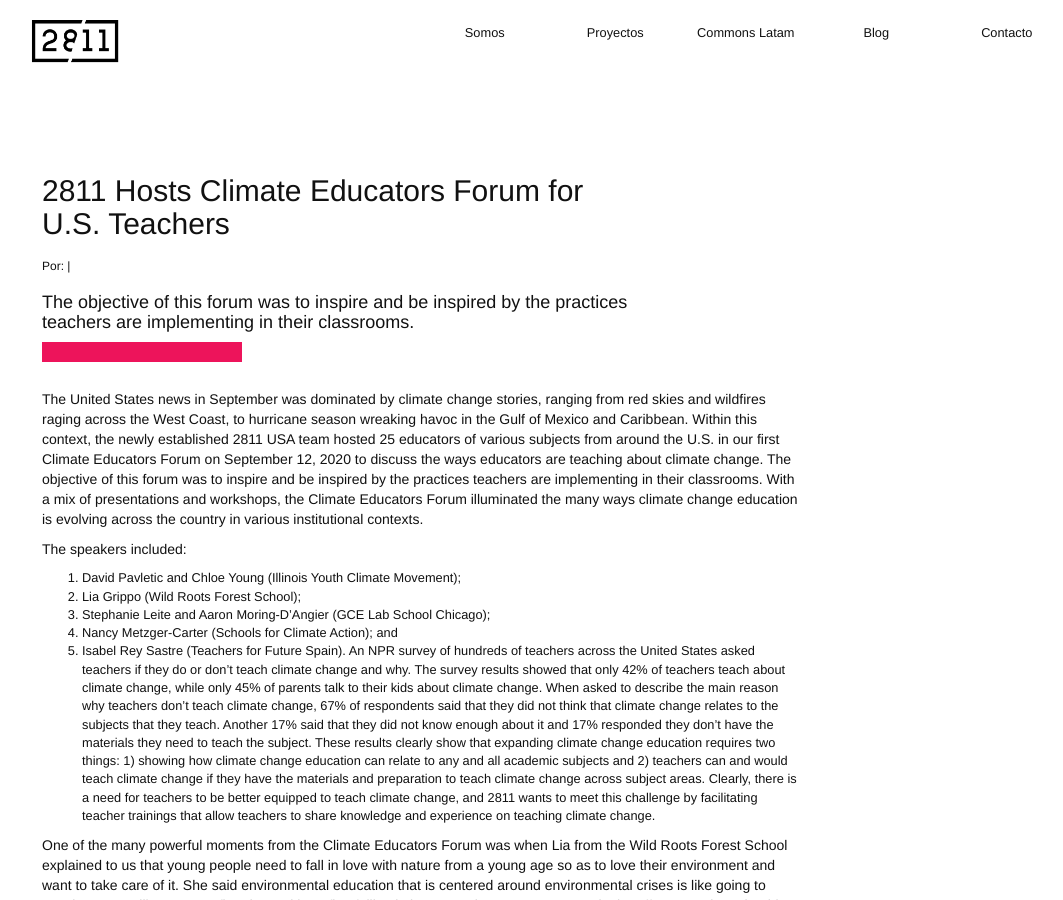
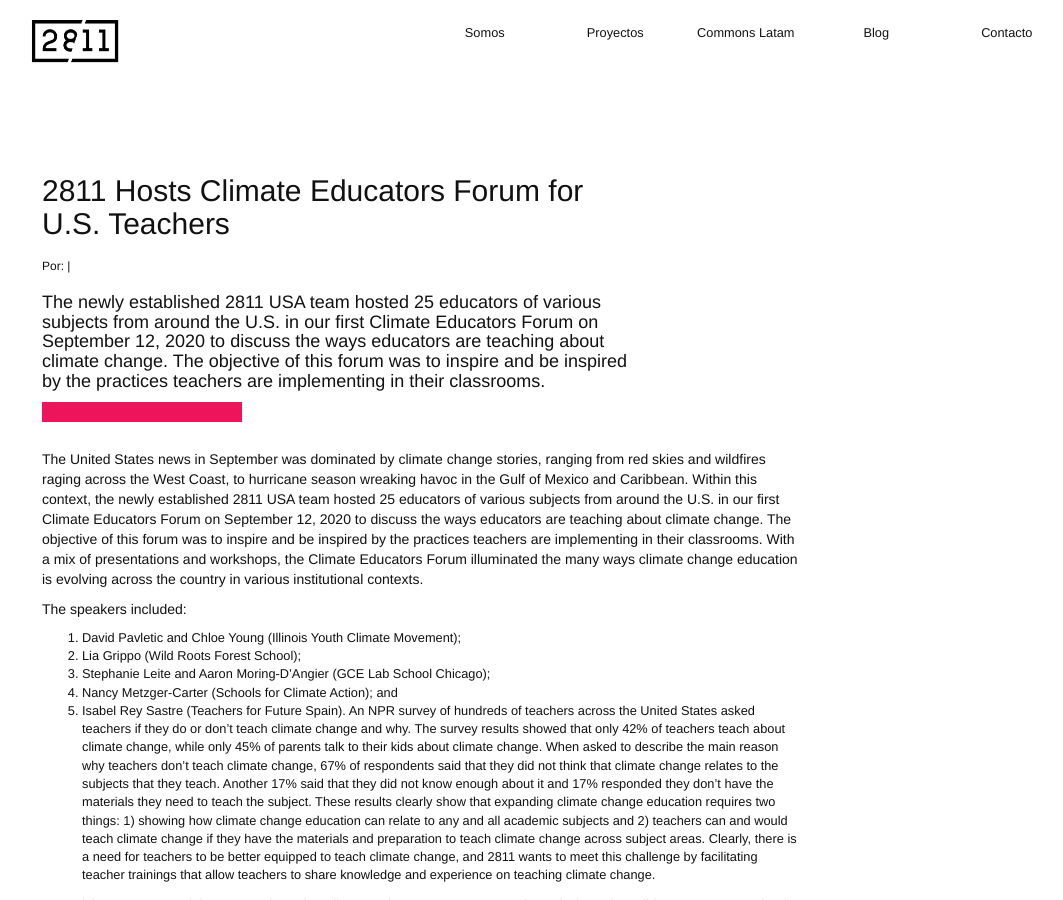
Before and after one commit to 2811Chile/2811Chile.github.io, a Jekyll site: the page built from _posts/2020-11-03-2811-hosts-climate-educators-forum-for-us-teachers.markdown, in a window 1280 px wide and 900 px high. Shown: the whole window, without its empty margins (138-1201 px from the left). Built offline with Jekyll 4.4.1, drawn with Linux system fonts in a browser that asks for light colours; nearby versions of some CDN libraries; some web fonts are replaced; our own code applies the rules of GitHub Pages for plain Markdown files.

Commit message:
Updated 2811 Hosts Climate Educators Forum For Us Teachers

```diff
--- a/_posts/2020-11-03-2811-hosts-climate-educators-forum-for-us-teachers.markdown
+++ b/_posts/2020-11-03-2811-hosts-climate-educators-forum-for-us-teachers.markdown
@@ -5,9 +5,12 @@
 Autor: Katie
 link-contacto: katie@2811.cl
 categorias: Educacion, profesores, docentes
-bajada: The objective of this forum was to inspire and be inspired by the practices
-  teachers are implementing in their classrooms.
-foto: "/uploads/Postblog1.png"
+bajada: The newly established 2811 USA team hosted 25 educators of various subjects
+  from around the U.S. in our first Climate Educators Forum on September 12, 2020
+  to discuss the ways educators are teaching about climate change. The objective of
+  this forum was to inspire and be inspired by the practices teachers are implementing
+  in their classrooms.
+portada: "/uploads/Postblog1.png"
 ---
 
 The United States news in September was dominated by climate change stories, ranging from red skies and wildfires raging across the West Coast, to hurricane season wreaking havoc in the Gulf of Mexico and Caribbean. Within this context, the newly established 2811 USA team hosted 25 educators of various subjects from around the U.S. in our first Climate Educators Forum on September 12, 2020 to discuss the ways educators are teaching about climate change. The objective of this forum was to inspire and be inspired by the practices teachers are implementing in their classrooms. With a mix of presentations and workshops, the Climate Educators Forum illuminated the many ways climate change education is evolving across the country in various institutional contexts.
```
